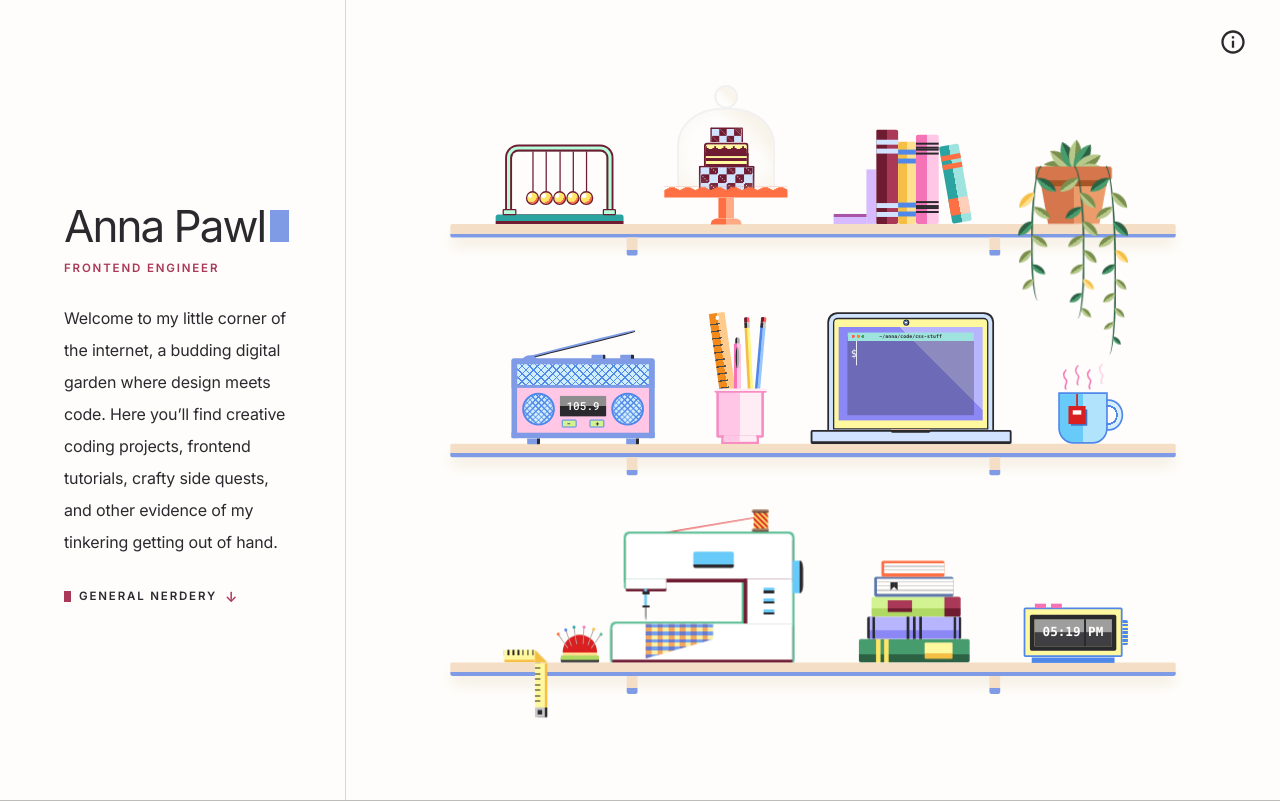
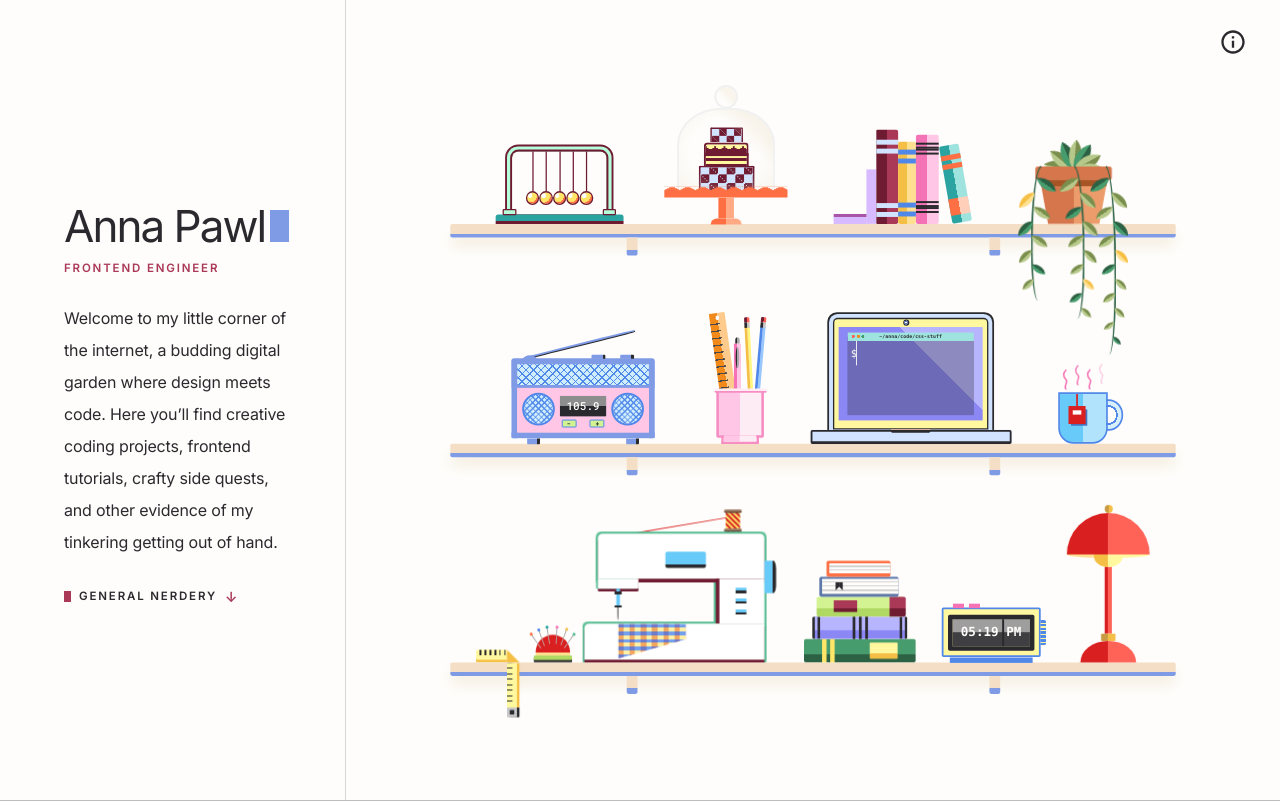
Before and after one commit to AnniePawl/annapawl.com-v2, a Next.js app: page / in a window 1280 px wide. Shown: the top 802 px of the page. Built offline with nearby package versions, Linux system fonts and the light colour scheme.

Commit message:
feat(landing):css lamps in progress

```diff
--- /dev/null
+++ b/src/app/(landing)/_components/css-items/lamp/Lamp.tsx
@@ -0,0 +1,14 @@
+import "./lamp.css";
+
+export function Lamp({ cn }: { cn?: string }) {
+  return (
+    <div className={`lamp-container ${cn ?? ""}`} aria-hidden="true">
+      <div className="lamp__knob" />
+      <div className="lamp__shade" />
+      <div className="lamp__bulb" />
+      <div className="lamp__stem" />
+      <div className="lamp__collar lamp__collar--bottom" />
+      <div className="lamp__base" />
+    </div>
+  );
+}
--- /dev/null
+++ b/src/app/(landing)/_components/css-items/lamp/Lamp2.tsx
@@ -0,0 +1,14 @@
+import "./lamp2.css";
+
+export function Lamp2({ cn }: { cn?: string }) {
+  return (
+    <div className={`lamp2-container ${cn ?? ""}`} aria-hidden="true">
+      <div className="lamp2__finial" />
+      <div className="lamp2__shade" />
+      <div className="lamp2__bulb" />
+      <div className="lamp2__collar" />
+      <div className="lamp2__stem" />
+      <div className="lamp2__base" />
+    </div>
+  );
+}
--- /dev/null
+++ b/src/app/(landing)/_components/css-items/lamp/lamp.css
@@ -0,0 +1,104 @@
+.landing {
+  --lamp-shade-light: var(--red-soft);
+  --lamp-shade-dark: var(--red-bold);
+  --lamp-gold-light: var(--marigold-bold);
+  --lamp-gold-dark: color-mix(in srgb, var(--marigold-bold) 70%, var(--cocoa-bold));
+  --lamp-bulb-light: var(--lemon-soft);
+  --lamp-bulb-dark: var(--marigold-bold);
+  --lamp-inside-light: var(--lemon-soft);
+  --lamp-inside-dark: var(--marigold-soft);
+  --lamp-base-light: var(--lamp-shade-light);
+  --lamp-base-dark: var(--lamp-shade-dark);
+  --lamp-base-shine: var(--cocoa-soft);
+}
+
+.lamp-container {
+  --shade-width: 92px;
+  --shade-height: calc(var(--shade-width) / 2);
+  height: 0;
+  display: flex;
+  flex-direction: column;
+  align-items: center;
+
+  > * {
+    flex-shrink: 0;
+  }
+}
+
+.lamp__knob {
+  z-index: 100;
+  width: 9px;
+  height: 9px;
+  /* margin-bottom: -2px; */
+  border-radius: 50%;
+  background: linear-gradient(to right, var(--lamp-gold-dark) 50%, var(--lamp-gold-light) 50%);
+}
+
+.lamp__shade {
+  position: relative;
+  z-index: 2;
+  width: var(--shade-width);
+  height: var(--shade-height);
+  border-radius: 999px 999px 0 0;
+  background: linear-gradient(to right, var(--lamp-shade-dark) 50%, var(--lamp-shade-light) 50%);
+}
+
+.lamp__bulb {
+  position: relative;
+  width: 32px;
+  height: 24px;
+  margin-top: -10px;
+  border-radius: 50%;
+  background: linear-gradient(to right, var(--lamp-bulb-dark) 50%, var(--lamp-bulb-light) 50%);
+
+  &::before {
+    content: "";
+    position: absolute;
+    z-index: -1;
+    top: 10px;
+    left: 50%;
+    width: var(--shade-width);
+    height: 8px;
+    translate: -50% -50%;
+    border-radius: 50%;
+    background: linear-gradient(to right, var(--lamp-inside-dark) 50%, var(--lamp-inside-light) 50%);
+  }
+}
+
+.lamp__collar {
+  width: 16px;
+  height: 8px;
+  margin-top: -3px;
+  border-radius: 1px;
+  background: linear-gradient(to right, var(--lamp-gold-dark) 50%, var(--lamp-gold-light) 50%);
+}
+
+.lamp__collar--bottom {
+  margin-top: 0;
+}
+
+.lamp__stem {
+  width: 8px;
+  height: 74px;
+  background: linear-gradient(to right, var(--lamp-shade-dark) 50%, var(--lamp-shade-light) 50%);
+}
+
+.lamp__base {
+  position: relative;
+  width: 62px;
+  height: 24px;
+  border-radius: 50% 50% 0 0 / 100% 100% 0 0;
+  background: linear-gradient(to right, var(--lamp-base-dark) 50%, var(--lamp-base-light) 50%);
+
+  &::before {
+    /* content: "";
+    position: absolute;
+    top: 9px;
+    left: 18px;
+    width: 18px;
+    height: 14px;
+    border-top: 3px solid var(--lamp-base-shine);
+    border-left: 3px solid var(--lamp-base-shine);
+    border-radius: 100% 0 0 0; */
+  }
+}
--- /dev/null
+++ b/src/app/(landing)/_components/css-items/lamp/lamp2.css
@@ -0,0 +1,102 @@
+.landing {
+  --lamp2-shade: white;
+  --lamp2-stripe: var(--cherry-soft);
+  --lamp2-shade-shadow: color-mix(in srgb, var(--cocoa-bold) 18%, transparent);
+  --lamp2-gold-light: var(--marigold-bold);
+  --lamp2-gold-dark: color-mix(in srgb, var(--marigold-bold) 70%, var(--cocoa-bold));
+  --lamp2-bulb-light: var(--lemon-soft);
+  --lamp2-bulb-dark: var(--marigold-soft);
+  --lamp2-glow: var(--marigold-soft);
+  --lamp2-base-light: var(--marigold-bold);
+  --lamp2-base-dark: color-mix(in srgb, var(--marigold-bold) 70%, var(--cocoa-bold));
+  --lamp2-base-shine: var(--cocoa-soft);
+}
+
+.lamp2-container {
+  --shade-width: 108px;
+  --shade-height: 54px;
+  height: 0;
+  display: flex;
+  flex-direction: column;
+  align-items: center;
+
+  > * {
+    flex-shrink: 0;
+  }
+}
+
+.lamp2__finial {
+  width: 8px;
+  height: 8px;
+  margin-bottom: -2px;
+  border-radius: 50%;
+  background: linear-gradient(to right, var(--lamp2-gold-light) 50%, var(--lamp2-gold-dark) 50%);
+}
+
+.lamp2__shade {
+  position: relative;
+  z-index: 2;
+  width: var(--shade-width);
+  height: var(--shade-height);
+  clip-path: polygon(50% 0, 100% 100%, 0 100%);
+  background:
+    linear-gradient(to right, transparent 50%, var(--lamp2-shade-shadow) 50%),
+    repeating-conic-gradient(from 135deg at 50% 0, var(--lamp2-stripe) 0 10deg, var(--lamp2-shade) 0 20deg);
+}
+
+.lamp2__bulb {
+  position: relative;
+  z-index: 1;
+  width: 24px;
+  height: 24px;
+  margin-top: -12px;
+  border-radius: 50%;
+  background: linear-gradient(to right, var(--lamp2-bulb-light) 50%, var(--lamp2-bulb-dark) 50%);
+
+  &::before {
+    content: "";
+    position: absolute;
+    z-index: -1;
+    top: 6px;
+    left: 50%;
+    width: calc(var(--shade-width) * 0.9);
+    height: 11px;
+    translate: -50% -50%;
+    border-radius: 50%;
+    background: var(--lamp2-glow);
+  }
+}
+
+.lamp2__collar {
+  width: 16px;
+  height: 8px;
+  margin-top: -3px;
+  border-radius: 1px;
+  background: linear-gradient(to right, var(--lamp2-gold-light) 50%, var(--lamp2-gold-dark) 50%);
+}
+
+.lamp2__stem {
+  width: 8px;
+  height: 86px;
+  background: linear-gradient(to right, var(--lamp2-gold-light) 50%, var(--lamp2-gold-dark) 50%);
+}
+
+.lamp2__base {
+  position: relative;
+  width: 62px;
+  height: 24px;
+  border-radius: 50% 50% 0 0 / 100% 100% 0 0;
+  background: linear-gradient(to right, var(--lamp2-base-light) 50%, var(--lamp2-base-dark) 50%);
+
+  &::before {
+    /* content: "";
+    position: absolute;
+    top: 9px;
+    left: 18px;
+    width: 18px;
+    height: 14px;
+    border-top: 3px solid var(--lamp2-base-shine);
+    border-left: 3px solid var(--lamp2-base-shine);
+    border-radius: 100% 0 0 0; */
+  }
+}
--- a/src/app/(landing)/_components/css-items/shelves/DesktopShelves.tsx
+++ b/src/app/(landing)/_components/css-items/shelves/DesktopShelves.tsx
@@ -2,6 +2,7 @@ import { Books } from "../books/Books";
 import { Books2 } from "../books/Books2";
 import { Dessert } from "../dessert/Dessert";
 import { DigitalClock } from "../digitalClock/DigitalClock";
+import { Lamp } from "../lamp/Lamp";
 import { Laptop } from "../laptop/Laptop";
 import { NewtonsCradle } from "../newtonsCradle/NewtonsCradle";
 import { Radio } from "../radio/Radio";
@@ -41,6 +42,7 @@ export function DesktopShelves() {
             <Sewing key="1" cn="desktop-sewing-container" />,
             <Books key="2" cn="desktop-books-container" />,
             <DigitalClock key="3" cn="desktop-digitalClock-container" />,
+            <Lamp key="4" cn="desktop-lamp-container" />,
           ]}
         />
       </div>
--- a/src/app/(landing)/_components/css-items/shelves/desktop-placement.css
+++ b/src/app/(landing)/_components/css-items/shelves/desktop-placement.css
@@ -49,7 +49,7 @@
   transform: scale(0.95) translateY(-64px);
 }
 
-/* ---- Shelf 3: sewing machine, book stack, alarm clock ---- */
+/* ---- Shelf 3: sewing machine, book stack, alarm clock, lamp ---- */
 .desktop-shelves .desktop-sewing-container {
   transform: scale(1) translateY(-168px);
 }
@@ -61,3 +61,7 @@
 .desktop-shelves .desktop-digitalClock-container {
   --clock-y: -61px;
 }
+
+.desktop-shelves .desktop-lamp-container {
+  transform: translateY(-175px);
+}
```
